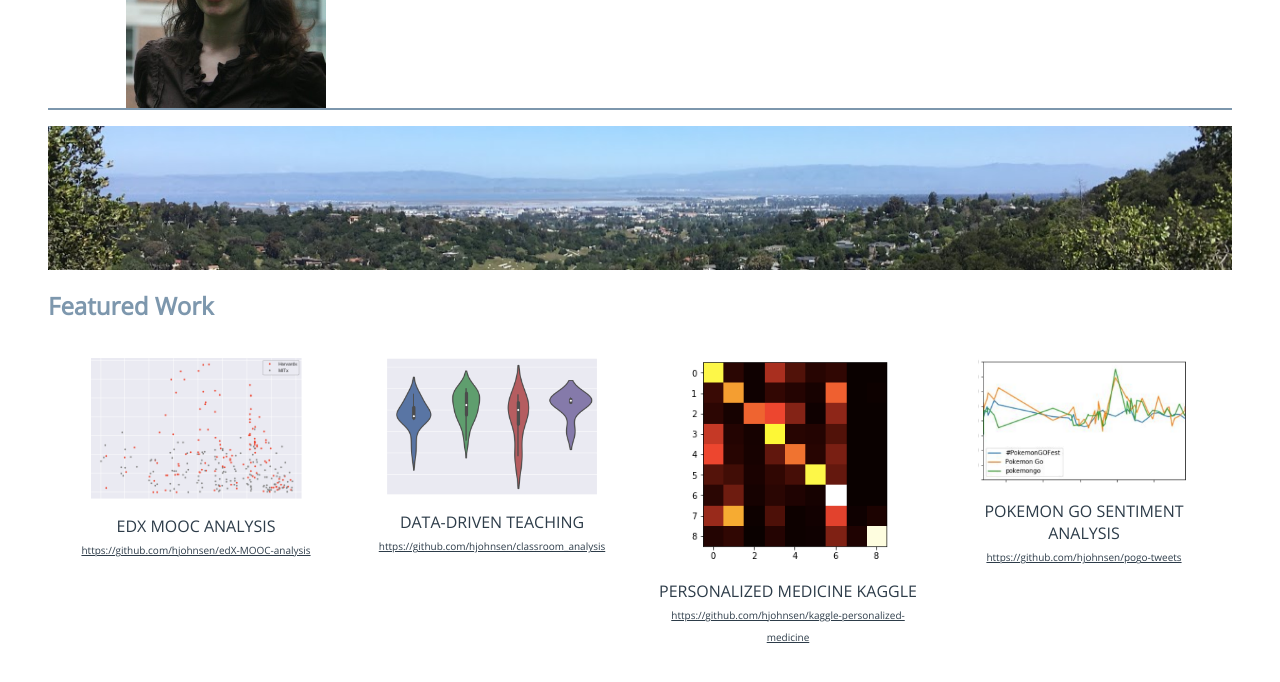
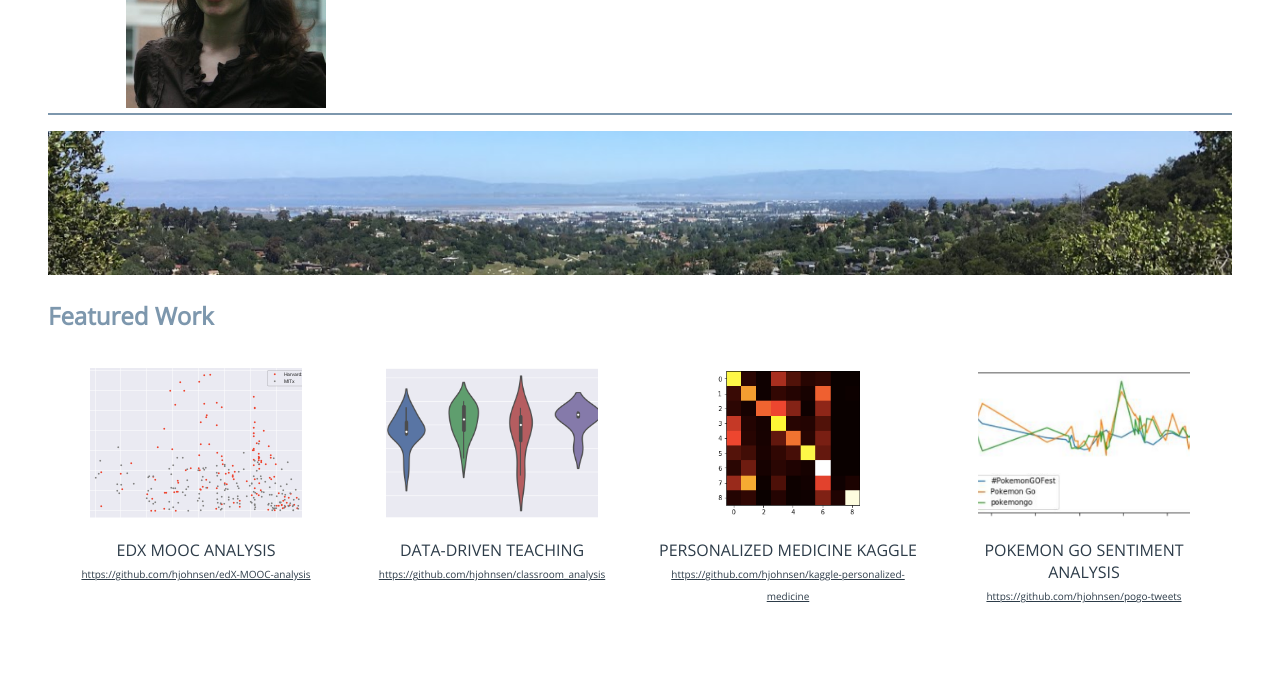
Before and after one commit to hjohnsen/portfolio, a plain HTML site: page index.html in a window 1280 px wide. Shown: the part 140-822 px from the top of the page. Drawn offline with nearby package versions, Linux system fonts and the light colour scheme.

Commit message:
Changes from 1st code review
Removed display: block and made all featured projects the same height

```diff
--- a/css/main.css
+++ b/css/main.css
@@ -6,7 +6,6 @@ body {
 
 img {
   max-width: 100%;
-  display: block;
   margin: auto;
 }
 
@@ -78,8 +77,9 @@ header {
 }
 
 .project__image{
-  max-height: 100%;
   max-width: 80%;
+  height: 150px;
+  object-fit:cover;
 }
 
 .figure {
--- a/css/responsive.css
+++ b/css/responsive.css
@@ -1,11 +1,11 @@
-@media screen and (max-width: 500px) {
+@media screen and (max-width: 650px) {
   /* For small screens, projects are one per line */
   .project {
     width: 100%;
   }
 }
 
-@media screen and (min-width: 501px) {
+@media screen and (min-width: 651px) {
   /* For medium screens, put a margin and projects 2 per line */
   body {
     margin: 3em;
@@ -24,7 +24,7 @@
   }
 }
 
-@media screen and (min-width: 1201px) {
+@media screen and (min-width: 1001px) {
   /* For large screens, all 4 projects on one line.
       Adjust margins so they aren't too small. */
   .header__img {
```
